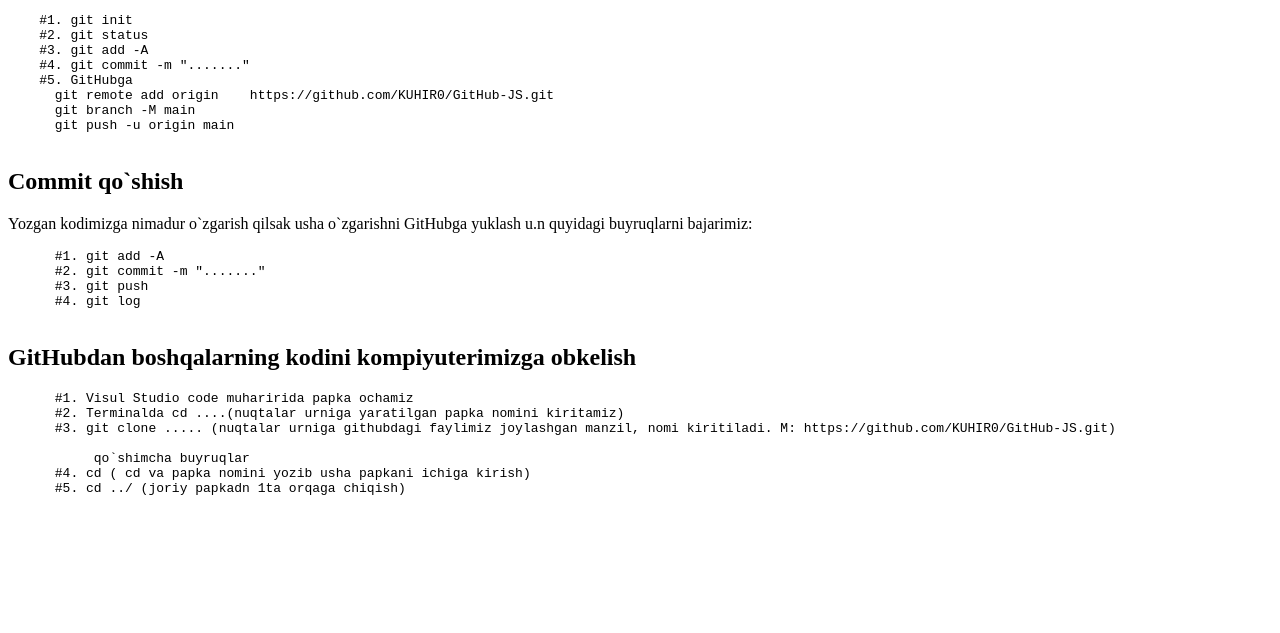
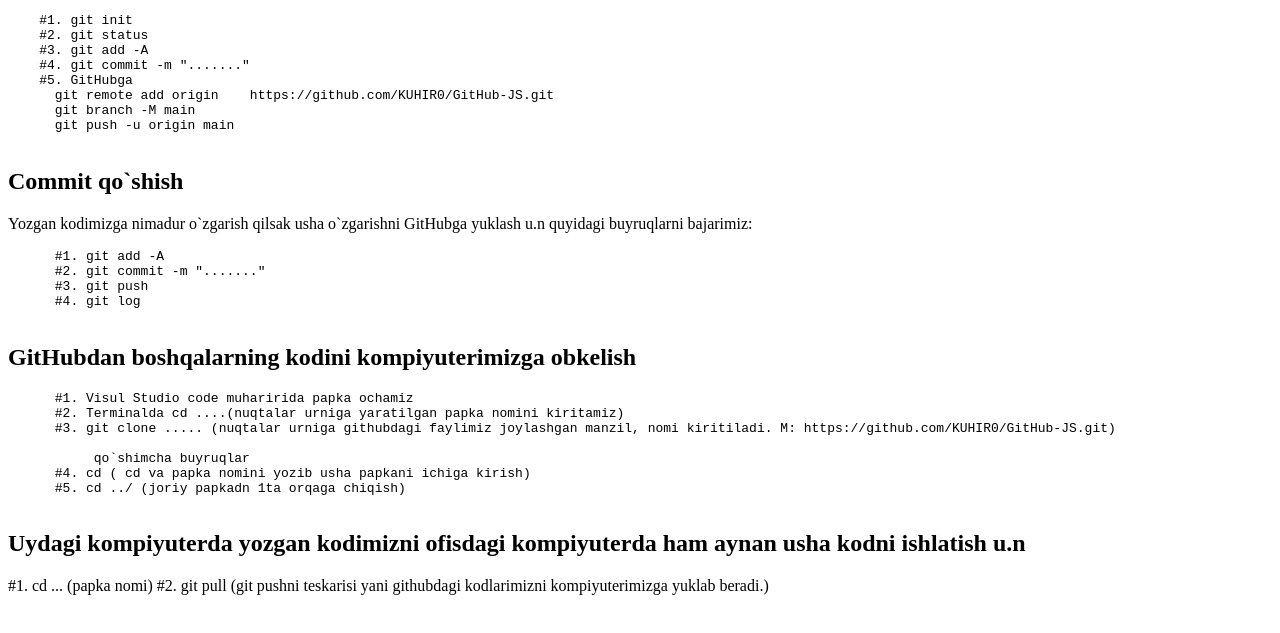
Before and after one commit to KUHIR0/GitHub-JS, a plain HTML site: page index.html in a window 1280 px wide. Shown: the part 101-734 px from the top of the page. Drawn offline with Linux system fonts and the light colour scheme.

Commit message:
add git  pull

```diff
--- a/index.html
+++ b/index.html
@@ -42,8 +42,12 @@
            qo`shimcha buyruqlar
       #4. cd ( cd va papka nomini yozib usha papkani ichiga kirish)
       #5. cd ../ (joriy papkadn 1ta orqaga chiqish)
+    </pre>
 
-    </pre>
+    <h2>Uydagi kompiyuterda yozgan kodimizni ofisdagi kompiyuterda ham aynan usha kodni ishlatish u.n  </h2>
+
+    #1. cd ... (papka nomi)
+    #2. git pull (git pushni teskarisi yani githubdagi kodlarimizni kompiyuterimizga yuklab beradi.)
 
     <script src="script.js"></script>
 </body>
```
